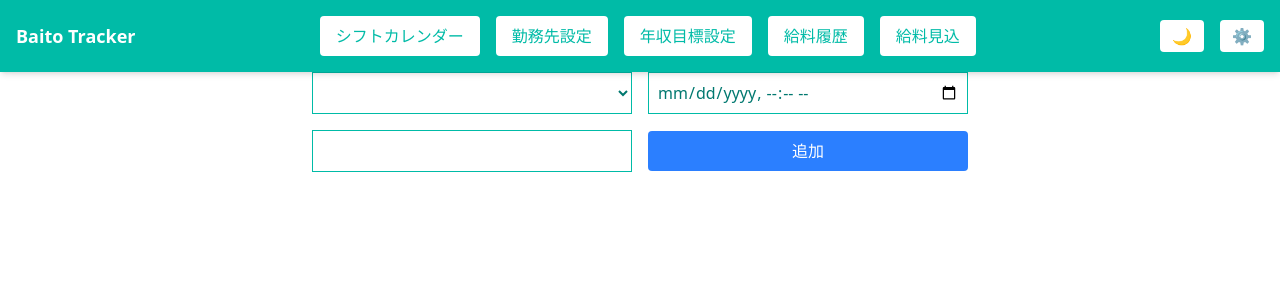
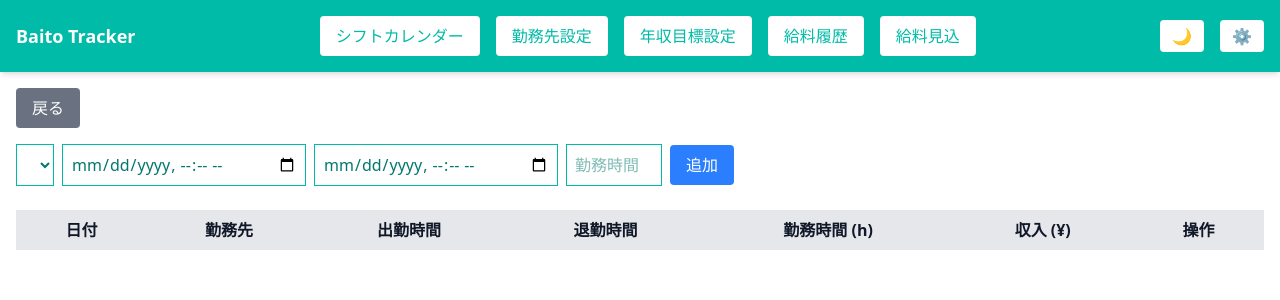
Before and after one commit to FirasAguel/baito-income-tracker, a Next.js app: page /shift in a window 1280 px wide. Shown: the top 300 px of the page. Built offline with nearby package versions, Linux system fonts and the light colour scheme.

Commit message:
feat(ui): update shift page

```diff
--- a/src/app/shift/page.tsx
+++ b/src/app/shift/page.tsx
@@ -1,35 +1,354 @@
 'use client';
 
-import { useState } from 'react';
+import { useState, useEffect } from 'react';
 import Navbar from '@/components/Navbar';
+import { JobRate } from '../../types';
+import Link from 'next/link';
 
-export default function ShiftPage() {
+interface Shift {
+  id: number;
+  startDate: string;
+  endDate: string;
+  job: string;
+  hours: number;
+  startTime: string; // 出勤時間
+  endTime: string; // 退社時間
+  rate: number;
+  nightRate: number;
+  income: number;
+}
+
+export default function ShiftCalendar() {
   const [menuOpen, setMenuOpen] = useState(false);
+  const [shifts, setShifts] = useState<Shift[]>([]);
+  const [jobRates, setJobRates] = useState<JobRate[]>([]);
+  const [newShift, setNewShift] = useState<Partial<Shift>>({
+    startTime: '',
+    endTime: '',
+    hours: 0,
+    job: '',
+  });
+  const [error, setError] = useState<string | null>(null);
+
+  useEffect(() => {
+    const savedJobRates = localStorage.getItem('jobRates');
+    if (savedJobRates) {
+      const parsedJobRates: JobRate[] = JSON.parse(savedJobRates);
+      setJobRates(parsedJobRates);
+      if (parsedJobRates.length > 0) {
+        setNewShift((prevState) => ({
+          ...prevState,
+          job: parsedJobRates[0].job,
+          rate: parsedJobRates[0].rate,
+          nightRate: parsedJobRates[0].nightRate,
+        }));
+      }
+    }
+    const savedShifts = localStorage.getItem('shifts');
+    if (savedShifts) {
+      const parsedShifts: Shift[] = JSON.parse(savedShifts);
+      setShifts(parsedShifts);
+    }
+  }, []);
+
+  useEffect(() => {
+    if (newShift.job) {
+      const foundJob = jobRates.find((j) => j.job === newShift.job);
+      if (foundJob) {
+        setNewShift((prev) => ({
+          ...prev,
+          rate: foundJob.rate,
+          nightRate: foundJob.nightRate,
+        }));
+      }
+    }
+  }, [newShift.job, jobRates]);
+
+  // Calculate work hours (退社時間 - 出勤時間)
+  const calculateWorkHours = (startTime: string, endTime: string): number => {
+    const start = new Date(startTime);
+    const end = new Date(endTime);
+    const diffInMs = end.getTime() - start.getTime();
+    return diffInMs / (1000 * 60 * 60);
+  };
+
+  // Calculate end time (出勤時間 + 勤務時間)
+  const calculateEndTime = (startTime: string, hours: number): string => {
+    const start = new Date(startTime);
+    const totalMinutes = hours * 60;
+    start.setMinutes(start.getMinutes() + totalMinutes);
+    return start
+      .toLocaleString('ja-JP', {
+        hour12: false,
+        year: 'numeric',
+        month: '2-digit',
+        day: '2-digit',
+        hour: '2-digit',
+        minute: '2-digit',
+      })
+      .replace(',', '');
+  };
+
+  // Calculate start time (退社時間 - 勤務時間)
+  const calculateStartTime = (endTime: string, hours: number): string => {
+    const end = new Date(endTime);
+    const totalMinutes = hours * 60;
+    end.setMinutes(end.getMinutes() - totalMinutes);
+    return end
+      .toLocaleString('ja-JP', {
+        hour12: false,
+        year: 'numeric',
+        month: '2-digit',
+        day: '2-digit',
+        hour: '2-digit',
+        minute: '2-digit',
+      })
+      .replace(',', '');
+  };
+
+  const calculateIncome = (
+    startTime: string,
+    endTime: string,
+    rate: number,
+    nightRate: number
+  ): number => {
+    const start = new Date(startTime);
+    const end = new Date(endTime);
+    let totalIncome = 0;
+    while (start < end) {
+      const currentHour = start.getHours();
+      const currentMinute = start.getMinutes();
+      const isNightTime =
+        currentHour > 22 ||
+        (currentHour === 22 && currentMinute >= 0) ||
+        currentHour < 4 ||
+        (currentHour === 4 && currentMinute <= 59);
+      const currentRate = isNightTime ? nightRate : rate;
+      totalIncome += currentRate / 60;
+      start.setMinutes(start.getMinutes() + 1);
+    }
+    return Math.round(totalIncome);
+  };
+
+  const addShift = () => {
+    if (!newShift.job) {
+      setError('勤務先を選択してください');
+      return;
+    }
+    const selectedJob = jobRates.find((j) => j.job === newShift.job);
+    if (!selectedJob) {
+      setError('設定に勤務先を入力してください');
+      return;
+    }
+    const rate = selectedJob.rate;
+    const nightRate = selectedJob.nightRate;
+    let shift: Shift | null = null;
+
+    if (newShift.startTime && newShift.endTime) {
+      const hours = calculateWorkHours(newShift.startTime, newShift.endTime);
+      const income = calculateIncome(
+        newShift.startTime,
+        newShift.endTime,
+        rate,
+        nightRate
+      );
+      shift = {
+        id: Date.now(),
+        startDate: newShift.startTime.split('T')[0],
+        endDate: newShift.endTime.split('T')[0],
+        job: newShift.job,
+        hours,
+        startTime: newShift.startTime,
+        endTime: newShift.endTime,
+        rate,
+        nightRate,
+        income,
+      };
+    } else if (newShift.startTime && newShift.hours) {
+      const endTime = calculateEndTime(newShift.startTime, newShift.hours);
+      const income = calculateIncome(
+        newShift.startTime,
+        endTime,
+        rate,
+        nightRate
+      );
+      shift = {
+        id: Date.now(),
+        startDate: newShift.startTime.split('T')[0],
+        endDate: endTime.split(' ')[0].replace(/\//g, '-'),
+        job: newShift.job,
+        hours: newShift.hours,
+        startTime: newShift.startTime,
+        endTime,
+        rate,
+        nightRate,
+        income,
+      };
+    } else if (newShift.endTime && newShift.hours) {
+      const startTime = calculateStartTime(newShift.endTime, newShift.hours);
+      const income = calculateIncome(
+        startTime,
+        newShift.endTime,
+        rate,
+        nightRate
+      );
+      shift = {
+        id: Date.now(),
+        startDate: startTime.split(' ')[0].replace(/\//g, '-'),
+        endDate: newShift.endTime.split('T')[0],
+        job: newShift.job,
+        hours: newShift.hours,
+        startTime,
+        endTime: newShift.endTime,
+        rate,
+        nightRate,
+        income,
+      };
+    } else {
+      setError(
+        '勤務先とともに、出勤時間、退社時間、または勤務時間のうち2つを入力してください。'
+      );
+      return;
+    }
+    const updatedShifts = [...shifts, shift];
+    setShifts(updatedShifts);
+    localStorage.setItem('shifts', JSON.stringify(updatedShifts));
+    setNewShift({
+      startTime: '',
+      endTime: '',
+      hours: 0,
+      job: jobRates[0]?.job || '',
+    });
+    setError(null);
+  };
+
+  const deleteShift = (id: number) => {
+    const updatedShifts = shifts.filter((shift) => shift.id !== id);
+    setShifts(updatedShifts);
+    localStorage.setItem('shifts', JSON.stringify(updatedShifts));
+  };
+
+  const formatTimeDisplay = (time: string) => {
+    const date = new Date(time);
+    return date
+      .toLocaleString('ja-JP', {
+        hour12: false,
+        year: 'numeric',
+        month: '2-digit',
+        day: '2-digit',
+        hour: '2-digit',
+        minute: '2-digit',
+      })
+      .replace(',', '');
+  };
+
+  const formatHours = (hours: number) => {
+    const h = Math.floor(hours);
+    const m = Math.round((hours - h) * 60);
+    return `${h}時間${m}分`;
+  };
 
   return (
     <div className="flex min-h-screen flex-col bg-white text-gray-900">
       <Navbar onMenuToggle={setMenuOpen} />
-      <main className={`transition-all ${menuOpen ? 'mt-76' : ''} p-6`}>
-        <div className="mx-auto w-full max-w-4xl">
-          <h1 className="mb-4 text-center text-2xl font-bold">
-            シフト管理カレンダー
-          </h1>
+      <main
+        className={`container mx-auto py-10 transition-all ${menuOpen ? 'mt-88' : 'mt-12'} px-4`}
+      >
+        <Link href="/">
+          <button className="mb-4 rounded bg-gray-500 px-4 py-2 text-white">
+            戻る
+          </button>
+        </Link>
+        {error && <div className="mb-4 text-red-500">{error}</div>}
 
-          <div className="mb-6 flex flex-wrap items-center justify-center gap-4">
-            <select className="w-full max-w-xs border border-teal-500 p-2 text-teal-700 focus:ring-2 focus:ring-teal-500 focus:outline-none" />
+        {/* シフト入力フォーム */}
+        <div className="mb-6">
+          <select
+            className="mr-2 border border-teal-500 p-2 text-teal-700 focus:ring-2 focus:ring-teal-500 focus:outline-none"
+            value={newShift.job || ''}
+            onChange={(e) => setNewShift({ ...newShift, job: e.target.value })}
+          >
+            {jobRates.map((job) => (
+              <option key={job.job} value={job.job}>
+                {job.job}
+              </option>
+            ))}
+          </select>
           <input
             type="datetime-local"
-              className="w-full max-w-xs border border-teal-500 p-2 text-teal-700 focus:ring-2 focus:ring-teal-500 focus:outline-none"
+            placeholder="出勤時間"
+            className="mr-2 border border-teal-500 p-2 text-teal-700 focus:ring-2 focus:ring-teal-500 focus:outline-none"
+            value={newShift.startTime || ''}
+            onChange={(e) =>
+              setNewShift({ ...newShift, startTime: e.target.value })
+            }
+          />
+          <input
+            type="datetime-local"
+            placeholder="退勤時間"
+            className="mr-2 border border-teal-500 p-2 text-teal-700 focus:ring-2 focus:ring-teal-500 focus:outline-none"
+            value={newShift.endTime || ''}
+            onChange={(e) =>
+              setNewShift({ ...newShift, endTime: e.target.value })
+            }
           />
           <input
             type="number"
-              className="w-full max-w-xs border border-teal-500 p-2 text-teal-700 focus:ring-2 focus:ring-teal-500 focus:outline-none"
+            placeholder="勤務時間"
+            className="mr-2 w-24 border border-teal-500 p-2 text-teal-700 focus:ring-2 focus:ring-teal-500 focus:outline-none"
+            value={newShift.hours || ''}
+            onChange={(e) =>
+              setNewShift({ ...newShift, hours: Number(e.target.value) })
+            }
           />
-            <button className="w-full max-w-xs rounded bg-blue-500 px-4 py-2 text-white">
+          <button
+            onClick={addShift}
+            className="rounded bg-blue-500 px-4 py-2 text-white"
+          >
             追加
           </button>
         </div>
-        </div>
+
+        {/* シフト表示一覧 */}
+        <table className="min-w-full table-auto">
+          <thead>
+            <tr className="bg-gray-200">
+              <th className="px-4 py-2">日付</th>
+              <th className="px-4 py-2">勤務先</th>
+              <th className="px-4 py-2">出勤時間</th>
+              <th className="px-4 py-2">退勤時間</th>
+              <th className="px-4 py-2">勤務時間 (h)</th>
+              <th className="px-4 py-2">収入 (¥)</th>
+              <th className="px-4 py-2">操作</th>
+            </tr>
+          </thead>
+          <tbody>
+            {shifts.map((shift) => (
+              <tr key={shift.id} className="border-b">
+                <td className="px-4 py-2 text-center">{shift.startDate}</td>
+                <td className="px-4 py-2 text-center">{shift.job}</td>
+                <td className="px-4 py-2 text-center">
+                  {formatTimeDisplay(shift.startTime)}
+                </td>
+                <td className="px-4 py-2 text-center">
+                  {formatTimeDisplay(shift.endTime)}
+                </td>
+                <td className="px-4 py-2 text-center">
+                  {formatHours(shift.hours)}
+                </td>
+                <td className="px-4 py-2 text-center">{shift.income}</td>
+                <td className="px-4 py-2 text-center">
+                  <button
+                    onClick={() => deleteShift(shift.id)}
+                    className="rounded bg-red-500 px-3 py-1 text-white"
+                  >
+                    削除
+                  </button>
+                </td>
+              </tr>
+            ))}
+          </tbody>
+        </table>
       </main>
     </div>
   );
```
Lines whose indentation alone changed are shown as unchanged.
